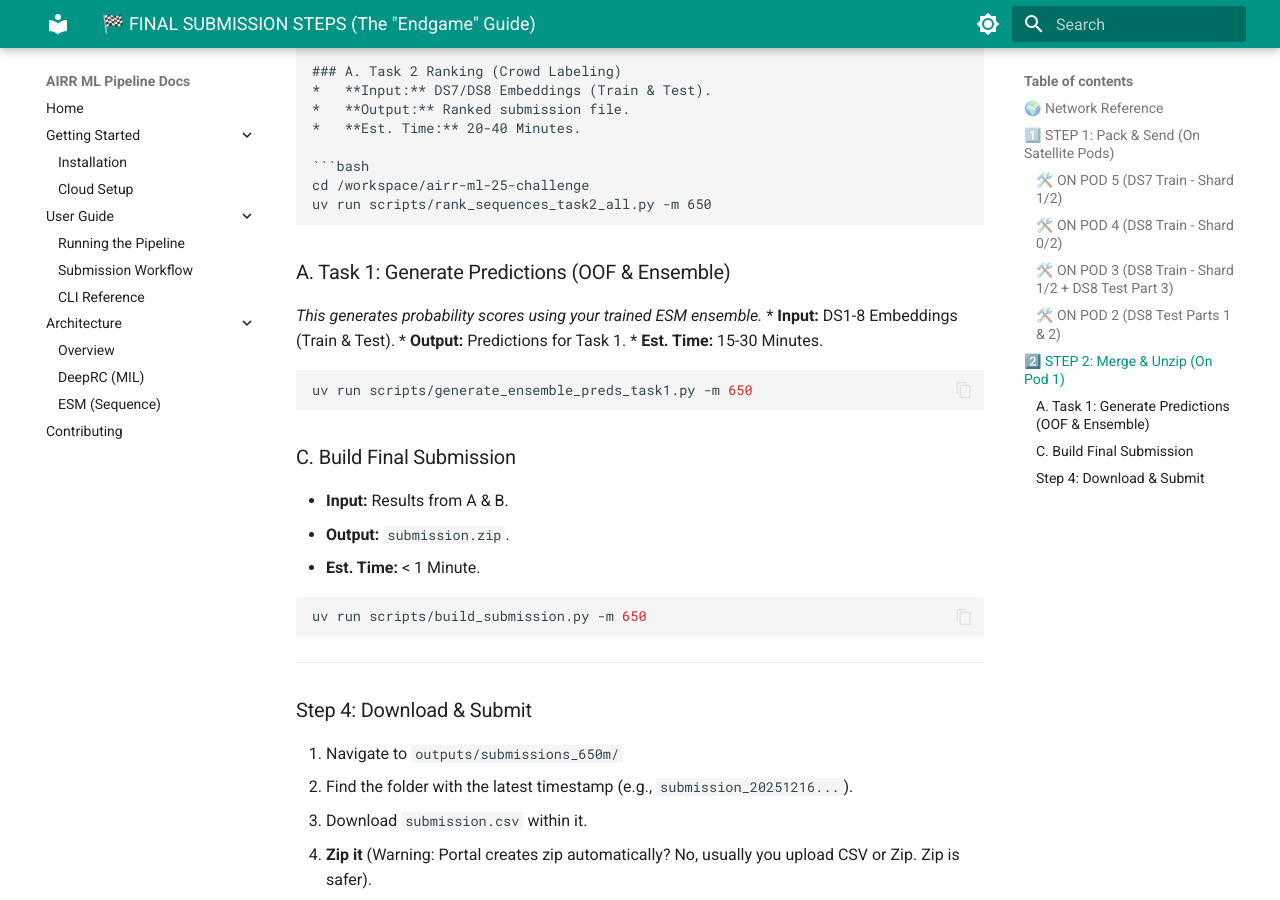
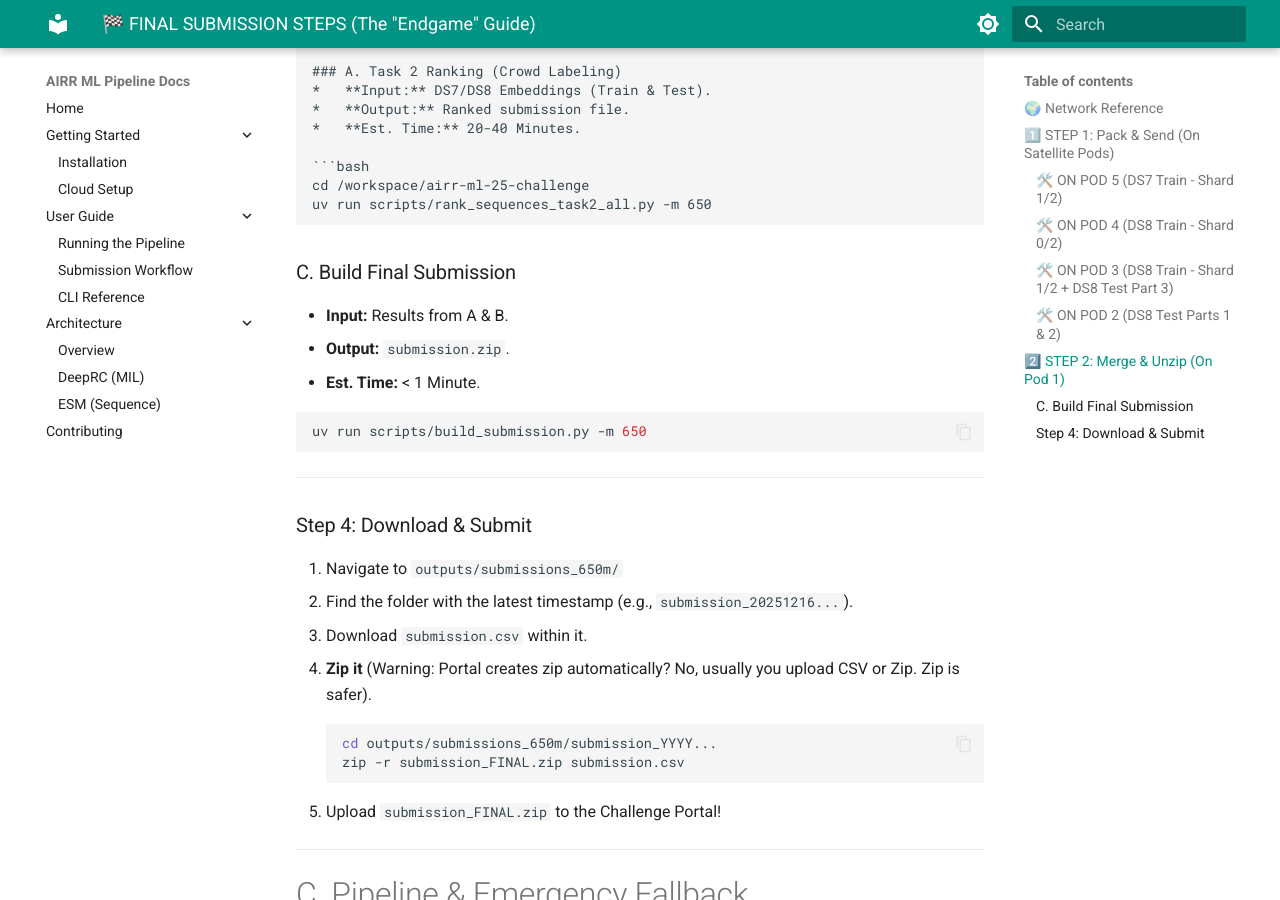
Before and after one commit to inventcures/airr-ml-25-challenge, an MkDocs documentation site: the page built from docs/FINAL-SUBMISSION-STEPS.md, in a window 1280 px wide and 900 px high, scrolled down 2585 px. Built offline with MkDocs 1.6.1 and Material for MkDocs 9.7.7, drawn with Linux system fonts in a browser that asks for light colours.

````diff
--- a/docs/FINAL-SUBMISSION-STEPS.md
+++ b/docs/FINAL-SUBMISSION-STEPS.md
@@ -118,16 +118,6 @@
 uv run scripts/rank_sequences_task2_all.py -m 650
 ```
 
-### A. Task 1: Generate Predictions (OOF & Ensemble)
-*This generates probability scores using your trained ESM ensemble.*
-*   **Input:** DS1-8 Embeddings (Train & Test).
-*   **Output:** Predictions for Task 1.
-*   **Est. Time:** 15-30 Minutes.
-
-```bash
-uv run scripts/generate_ensemble_preds_task1.py -m 650
-```
-
 ### C. Build Final Submission
 *   **Input:** Results from A & B.
 *   **Output:** `submission.zip`.
````
